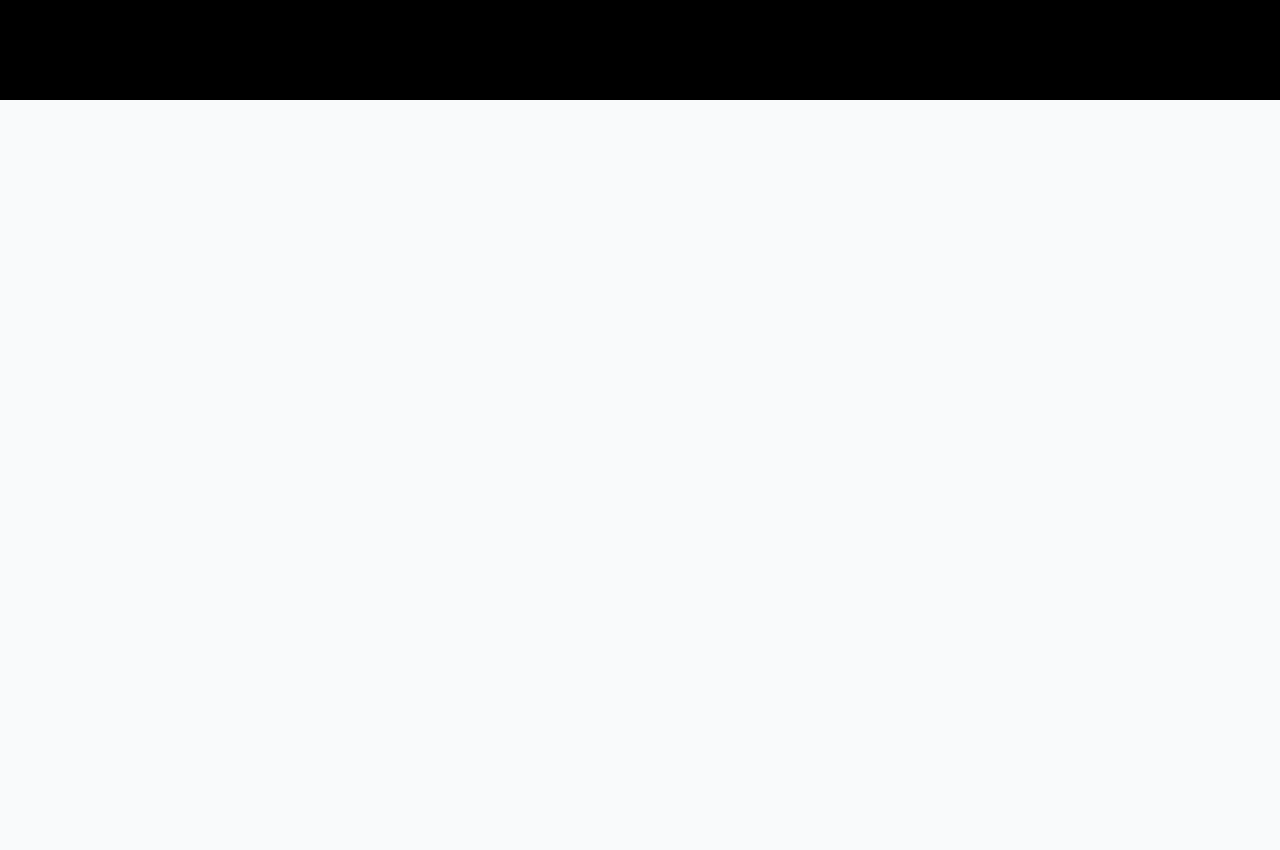
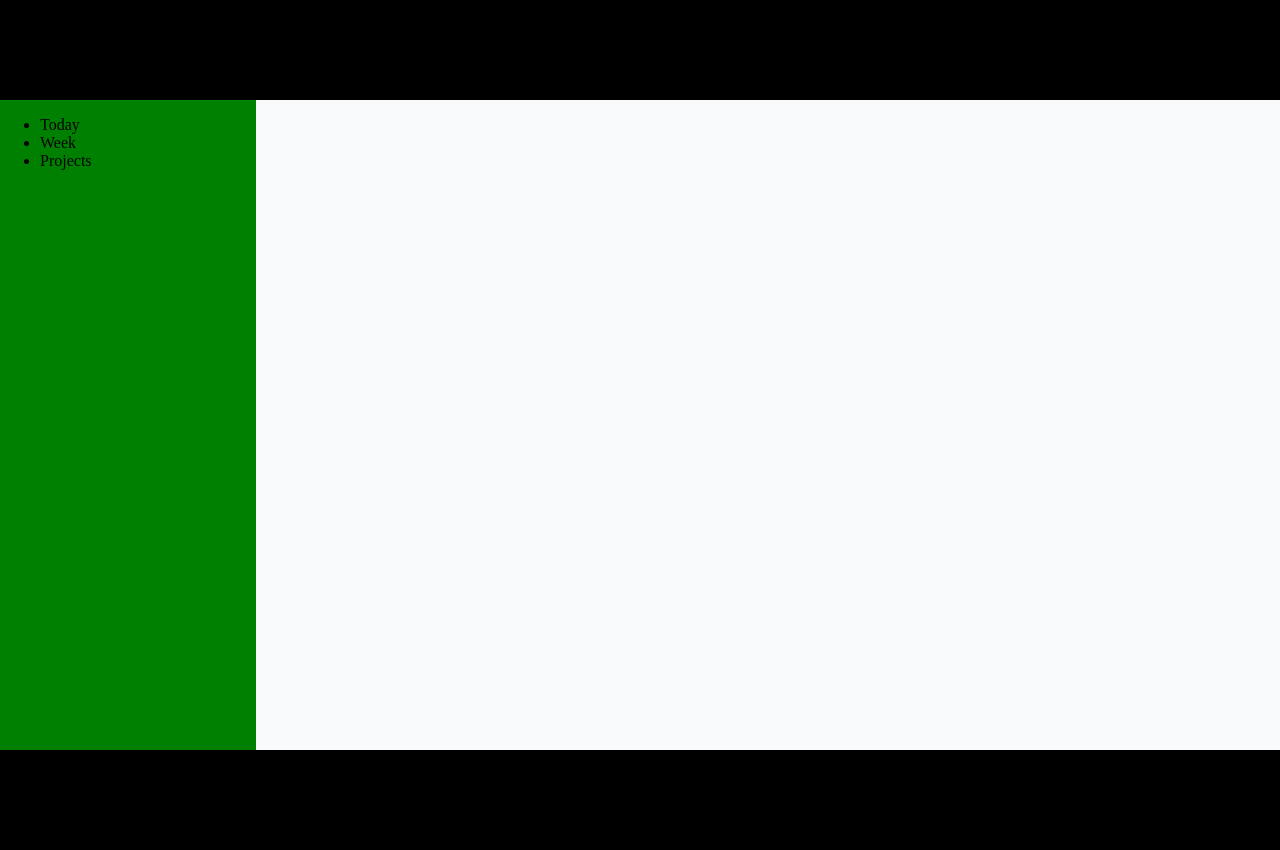
Before and after one commit to VanQuishi/Todo-List, a website built with webpack: page dist/index.html in a window 1280 px wide. Before the commit the page ends 800 px from the top, so only its background shows below. Built offline with nearby package versions, Linux system fonts and the light colour scheme.

Commit message:
add layout

```diff
--- a/src/UI/layout.js
+++ b/src/UI/layout.js
@@ -3,6 +3,35 @@ const layout = document.createElement('div');
 const header = document.createElement('div');
 header.id = "header";
 
+const main = document.createElement('div');
+main.id = "main";
+
+const nav = document.createElement('div');
+nav.id = "nav";
+
+const navItems = document.createElement('ul');
+
+const todayTab = document.createElement('li');
+todayTab.textContent = "Today";
+
+const weekTab = document.createElement('li');
+weekTab.textContent = "Week";
+
+const projectsTab = document.createElement('li');
+projectsTab.textContent = "Projects";
+
+navItems.appendChild(todayTab);
+navItems.appendChild(weekTab);
+navItems.appendChild(projectsTab);
+
+nav.appendChild(navItems);
+main.appendChild(nav);
+
+const footer = document.createElement('div');
+footer.id = "footer";
+
 layout.appendChild(header);
+layout.appendChild(main);
+layout.appendChild(footer);
 
 export default layout;
--- a/src/index.js
+++ b/src/index.js
@@ -51,6 +51,9 @@ var project3 = new Project("Odin3", "yellow");
 storage.addProject(project3);
 storage.removeProject("Odin3");
 console.log(storage.projects);
+/* End of logic test */
 
-document.body.appendChild(layout);
+
+
+contentDiv.appendChild(layout);
 document.body.appendChild(contentDiv);
--- a/src/style.css
+++ b/src/style.css
@@ -1,3 +1,9 @@
+:root{
+  --headerHeight: 100px;
+  --footerHeight: 50px;
+  --mainHeight: calc(100vh - calc(var(--headerHeight) + var(--footerHeight)));
+}
+
 body{
   height: 100vh;
   padding: 0;
@@ -7,5 +13,20 @@ body{
 
 #header{
   background-color: black;
-  height: 100px;
+  height: var(--headerHeight);
 }
+
+#main{
+  height: var(--mainHeight);
+  display: grid;
+  grid-template: 1fr / 1fr 4fr;
+}
+
+#nav{
+  background-color: green;
+}
+
+#footer{
+  background-color: black;
+  height: var(--headerHeight);
+}
```
Also changed, not shown: dist/bundle.js.
